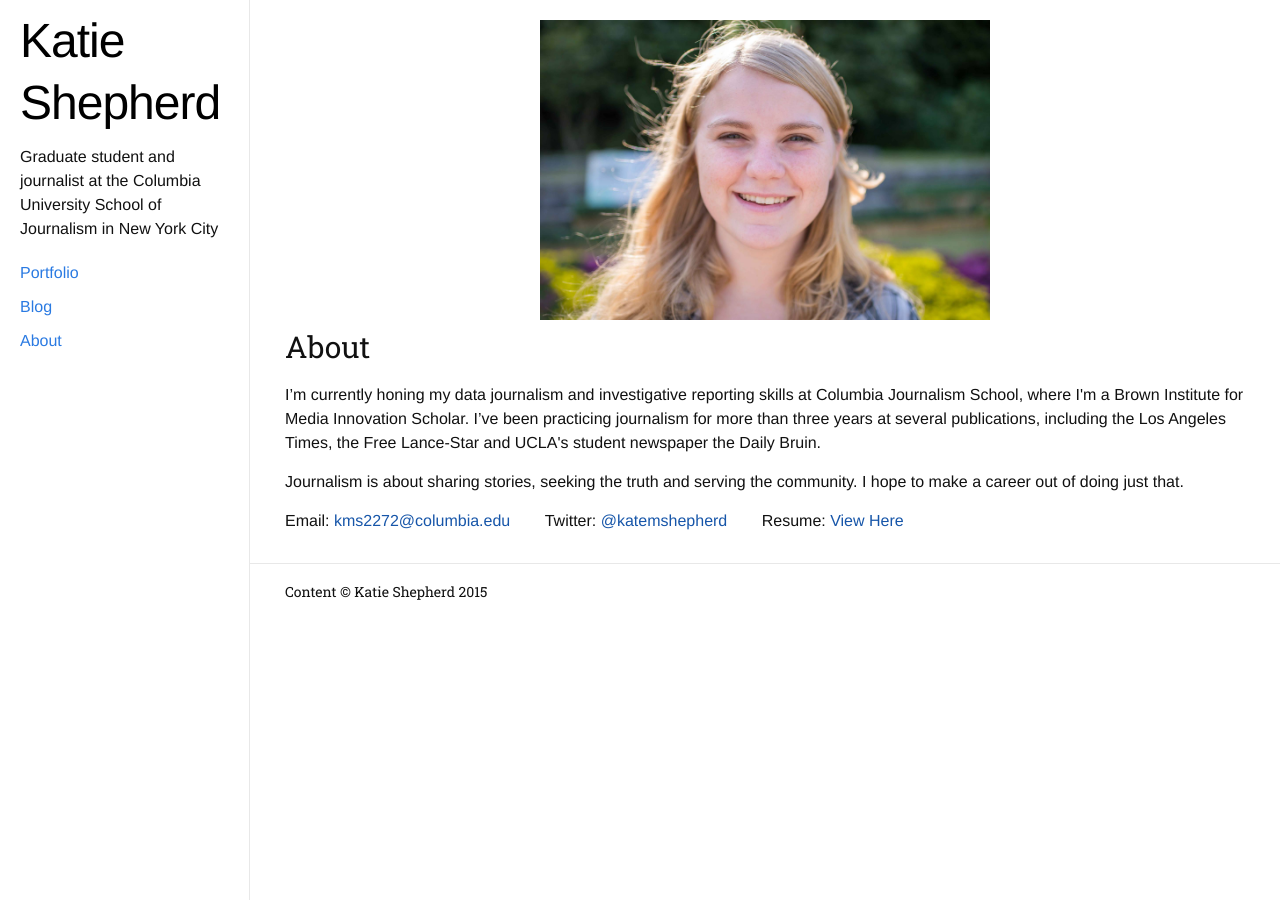
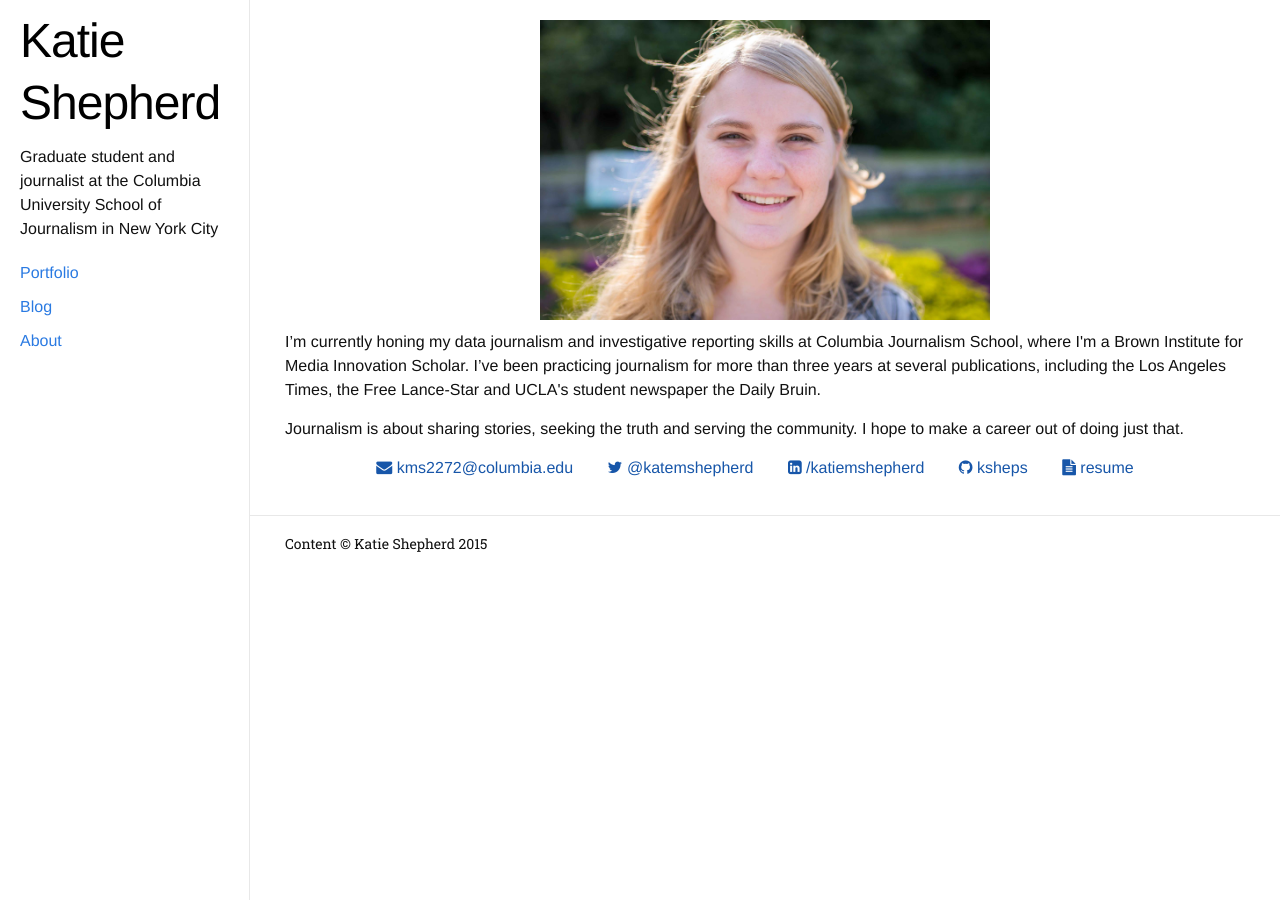
Before and after one commit to ksheps/ksheps.github.io, a Jekyll site: the page built from about.html, in a window 1280 px wide. Built offline with Jekyll 4.4.1, drawn with Linux system fonts in a browser that asks for light colours; nearby versions of some CDN libraries.

Commit message:
added contact info and styles

```diff
--- a/about.html
+++ b/about.html
@@ -42,8 +42,7 @@ layout: default
 }
 .about ul {
   list-style-type: none;
-  display: inline;
-  margin-left: 0;
+  text-align: center;
 }
 .about li {
   list-style-type: none;
@@ -57,7 +56,13 @@ layout: default
 .about a {
   color: #1756a9;
 }
+.about i {
+  color: #1756a9;
+}
 </style>
+<head>
+  <link rel="stylesheet" href="https://maxcdn.bootstrapcdn.com/font-awesome/4.4.0/css/font-awesome.min.css">
+</head>
 <div class="about">
     <div class="about-img">
       <img src="{{site.photo}}">
@@ -65,15 +70,15 @@ layout: default
     <div class="row">
         <div class="col-md-12">
 
-
-          <h2>About</h2>
           <p>I’m currently honing my data journalism and investigative reporting skills at Columbia Journalism School, where I'm a Brown Institute for Media Innovation Scholar. I’ve been practicing journalism for more than three years at several publications, including the Los Angeles Times, the Free Lance-Star and UCLA's student newspaper the Daily Bruin.</p>
 
           <p>Journalism is about sharing stories, seeking the truth and serving the community. I hope to make a career out of doing just that.</p>
           <ul>
-            <li>Email: <a href="mailto:{{site.email}}">{{site.email}}</a></li>
-            <li>Twitter: <a href="http://twitter.com/{{site.twitter_username}}">&#64;{{site.twitter_username}}</a></li>
-            <li>Resume: <a href="http://ksheps.github.io/img/resume.pdf">View Here</a></li>
+            <li><i class="fa fa-envelope"></i> <a href="mailto:{{site.email}}">{{site.email}}</a></li>
+            <li><i class="fa fa-twitter"></i> <a href="http://twitter.com/{{site.twitter_username}}">&#64;{{site.twitter_username}}</a></li>
+            <li><i class="fa fa-linkedin-square"></i> <a href="https://www.linkedin.com/in/katiemshepherd">/katiemshepherd</a></li>
+            <li><i class="fa fa-github"></i> <a href="https://github.com/ksheps">ksheps</a></li>
+            <li><i class="fa fa-file-text"></i> <a href="http://ksheps.github.io/img/resume.pdf"> resume</a></li>
           </ul>
         </div>
       </div>
```
